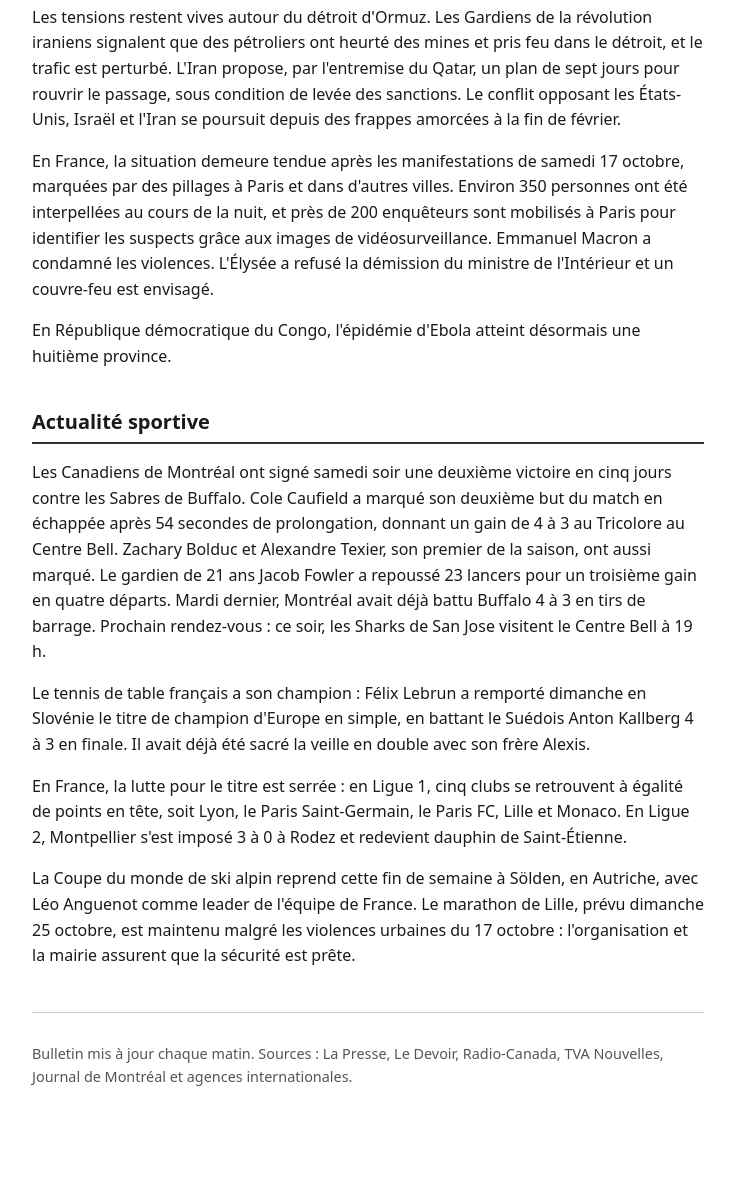
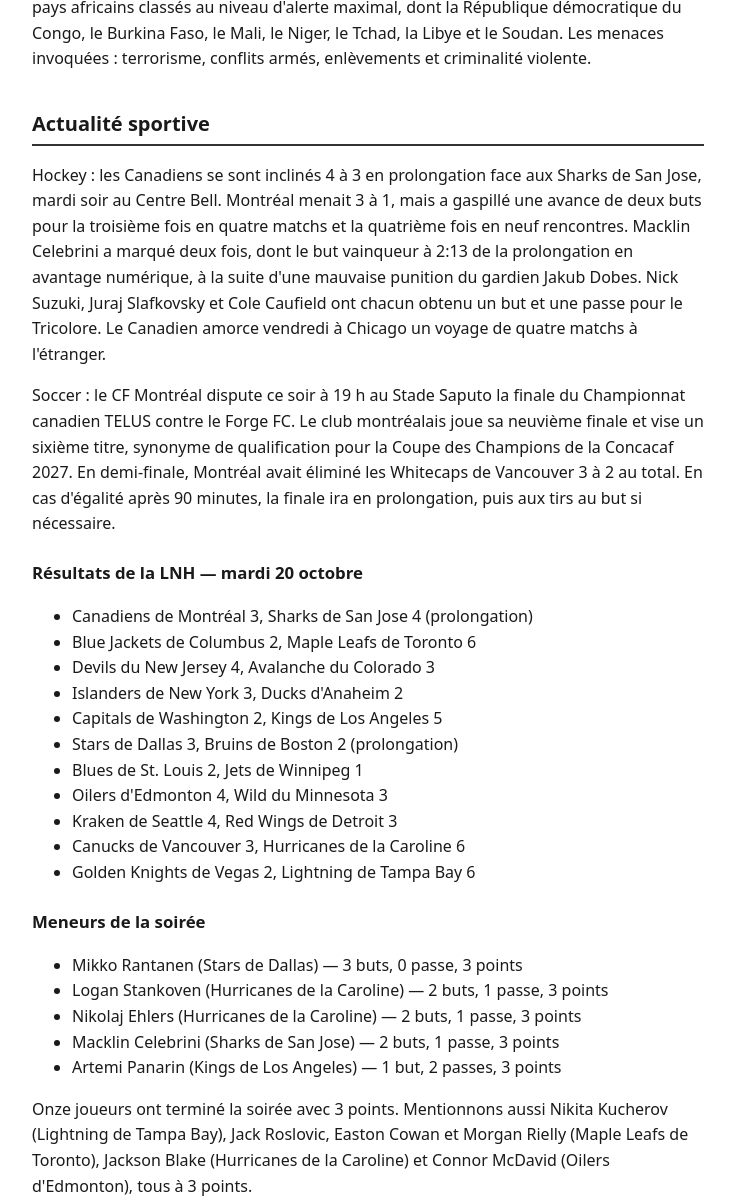
Before and after one commit to josuecoude/bulletin, a plain HTML site: page index.html in a window 1280 px wide. Shown: the part 1133-2335 px from the top of the page, without its empty margins (272-1006 px from the left). Before the commit the page ends 2259 px from the top, so only its background shows below. Drawn offline with Linux system fonts and the light colour scheme.

Commit message:
Bulletin du 21 octobre 2026

```diff
--- a/index.html
+++ b/index.html
@@ -7,6 +7,7 @@
 <style>
 body{font-family:system-ui,-apple-system,"Segoe UI",Roboto,sans-serif;line-height:1.6;max-width:42em;margin:0 auto;padding:1.5em;color:#1a1a1a;background:#fff}
 h1{font-size:1.6em}h2{font-size:1.25em;margin-top:1.8em;border-bottom:2px solid #333;padding-bottom:.2em}
+h3{font-size:1.05em;margin-top:1.4em}
 .date{color:#555}.skip{position:absolute;left:-9999px}.skip:focus{left:0;background:#fff;padding:.5em}
 footer{margin-top:3em;color:#555;font-size:.9em;border-top:1px solid #ccc;padding-top:1em}
 </style>
@@ -15,29 +16,49 @@ footer{margin-top:3em;color:#555;font-size:.9em;border-top:1px solid #ccc;paddin
 <a class="skip" href="#contenu">Aller au bulletin</a>
 <header>
 <h1>Bulletin d'actualité quotidien</h1>
-<p class="date">Édition du 20 octobre 2026</p>
+<p class="date">Édition du 21 octobre 2026</p>
 </header>
 <main id="contenu">
 <section aria-labelledby="t-quebec">
 <h2 id="t-quebec">Actualité du Québec</h2>
-<p>Les habitants de l&#x27;Alberta ont voté hier en faveur du maintien de la province au sein du Canada. Selon CBC News, environ 76 % des votants ont appuyé l&#x27;unité canadienne lors de ce premier référendum consultatif sur l&#x27;indépendance de la province pétrolière. Le premier ministre du Canada, Mark Carney, a salué un choix clair pour l&#x27;unité. Ce résultat arrive deux semaines après la victoire du Parti québécois aux élections provinciales du 5 octobre : Paul St-Pierre Plamondon est devenu le nouveau premier ministre du Québec et a promis un référendum sur l&#x27;avenir de la province au sein du Canada après le départ de Donald Trump de la Maison-Blanche.</p>
-<p>Un incendie majeur a ravagé hier soir un immeuble résidentiel du quartier Saint-Michel, à l&#x27;angle de Crémazie et Saint-Michel, dans l&#x27;est de Montréal. Une alerte générale a été déclenchée et une cinquantaine d&#x27;appartements ont dû être évacués. Une trentaine de familles se retrouvent à la rue. Les pompiers ont mis de longues heures à combattre le brasier, selon TVA Nouvelles, Radio-Canada et Le Devoir.</p>
-<p>Les audiences de l&#x27;enquête publique du Bureau du coroner sur les décès sur les chantiers de construction ont repris hier à Longueuil. Après l&#x27;audition de plus de 175 témoins depuis mars, cette nouvelle étape portera sur des pistes de solution pour renforcer la prévention et la sécurité, comme l&#x27;intégration de critères de santé et de sécurité dans l&#x27;attribution des contrats ou l&#x27;encadrement des téléphones cellulaires sur les chantiers.</p>
-<p>La gare maritime de la traverse Québec-Lévis est fermée depuis hier et jusqu&#x27;au 24 octobre inclusivement, pour des travaux de restauration. Le service est maintenu avec un parcours temporaire pour les piétons et les personnes à mobilité réduite, et les billets s&#x27;achètent à la guérite habituellement réservée aux vélos.</p>
+<p>Jour de passation à Québec : Paul St-Pierre Plamondon présente aujourd'hui les membres de son Conseil des ministres et sera assermenté comme premier ministre du Québec. Le Parti québécois, porté au pouvoir avec 59 sièges le 5 octobre, forme un gouvernement minoritaire. Le nouveau cabinet compterait 23 ministres. La cérémonie se déroule sans la lieutenante-gouverneure Manon Jeannotte, à la demande du premier ministre désigné.</p>
+<p>Le 15 octobre, les 59 députés péquistes ont prêté serment envers le seul peuple du Québec, sans mention de la Couronne. À l'Assemblée nationale, l'opposition officielle sera formée du Parti libéral (40 sièges, chef Charles Milliard), suivi du Parti conservateur du Québec (19 sièges) et de Québec solidaire (9 sièges). Les travaux parlementaires reprennent le 17 novembre.</p>
+<p>Éducation : la Centrale des syndicats du Québec tient aujourd'hui à 11 h 30 une conférence de presse à la Tribune de la presse, en marge de l'événement « En action pour l'éducation » qui rassemble quelque 350 personnes à Québec. La CSQ rappelle au nouveau gouvernement sa promesse de tenir des états généraux en éducation et dévoilera une liste d'appuis de partenaires et de personnalités.</p>
+<p>Halloween : plusieurs villes du Québec ont décidé de devancer la tournée des bonbons au vendredi 30 octobre plutôt qu'au samedi 31, afin que les familles profitent du reste de la fin de semaine. Vérifiez les consignes de votre municipalité.</p>
 </section>
 <section aria-labelledby="t-monde">
 <h2 id="t-monde">Actualité internationale</h2>
-<p>La nuit du 18 au 19 octobre, la Russie a lancé environ 16 missiles balistiques contre des infrastructures énergétiques en Ukraine, notamment à Kyiv. Plus de 10 sites énergétiques ont été touchés et au moins 550 000 foyers ont été privés de courant. Une clinique, une école, une station de métro et des immeubles résidentiels ont aussi été endommagés. En riposte, l&#x27;Ukraine a frappé des terminaux pétroliers près de Saint-Pétersbourg, faisant au moins un mort. Donald Trump a par ailleurs critiqué le président ukrainien Volodymyr Zelensky et suspendu l&#x27;application de nouvelles sanctions contre la Russie votées par le Congrès.</p>
-<p>Les tensions restent vives autour du détroit d&#x27;Ormuz. Les Gardiens de la révolution iraniens signalent que des pétroliers ont heurté des mines et pris feu dans le détroit, et le trafic est perturbé. L&#x27;Iran propose, par l&#x27;entremise du Qatar, un plan de sept jours pour rouvrir le passage, sous condition de levée des sanctions. Le conflit opposant les États-Unis, Israël et l&#x27;Iran se poursuit depuis des frappes amorcées à la fin de février.</p>
-<p>En France, la situation demeure tendue après les manifestations de samedi 17 octobre, marquées par des pillages à Paris et dans d&#x27;autres villes. Environ 350 personnes ont été interpellées au cours de la nuit, et près de 200 enquêteurs sont mobilisés à Paris pour identifier les suspects grâce aux images de vidéosurveillance. Emmanuel Macron a condamné les violences. L&#x27;Élysée a refusé la démission du ministre de l&#x27;Intérieur et un couvre-feu est envisagé.</p>
-<p>En République démocratique du Congo, l&#x27;épidémie d&#x27;Ebola atteint désormais une huitième province.</p>
+<p>Ukraine : à Oslo le 20 octobre, le président Volodymyr Zelensky a salué le rétablissement du partage de renseignements américain, qui permet d'anticiper les tirs de missiles balistiques russes. Les discussions portent aussi sur Starlink et la fourniture d'intercepteurs Patriot. Washington affirme n'avoir jamais délibérément entravé son assistance à Kiev. Ces échanges ne constituent pas un accord de paix.</p>
+<p>Yémen : les autorités provinciales ont annoncé le 20 octobre un bilan porté à 73 morts, 14 disparus et plus de 200 blessés après l'attaque du 19 octobre contre un camp d'entraînement des forces gouvernementales à Shabwa. Ce bilan reste susceptible d'évoluer.</p>
+<p>États-Unis : le département d'État déconseille à ses ressortissants de se rendre dans 11 pays africains classés au niveau d'alerte maximal, dont la République démocratique du Congo, le Burkina Faso, le Mali, le Niger, le Tchad, la Libye et le Soudan. Les menaces invoquées : terrorisme, conflits armés, enlèvements et criminalité violente.</p>
 </section>
 <section aria-labelledby="t-sports">
 <h2 id="t-sports">Actualité sportive</h2>
-<p>Les Canadiens de Montréal ont signé samedi soir une deuxième victoire en cinq jours contre les Sabres de Buffalo. Cole Caufield a marqué son deuxième but du match en échappée après 54 secondes de prolongation, donnant un gain de 4 à 3 au Tricolore au Centre Bell. Zachary Bolduc et Alexandre Texier, son premier de la saison, ont aussi marqué. Le gardien de 21 ans Jacob Fowler a repoussé 23 lancers pour un troisième gain en quatre départs. Mardi dernier, Montréal avait déjà battu Buffalo 4 à 3 en tirs de barrage. Prochain rendez-vous : ce soir, les Sharks de San Jose visitent le Centre Bell à 19 h.</p>
-<p>Le tennis de table français a son champion : Félix Lebrun a remporté dimanche en Slovénie le titre de champion d&#x27;Europe en simple, en battant le Suédois Anton Kallberg 4 à 3 en finale. Il avait déjà été sacré la veille en double avec son frère Alexis.</p>
-<p>En France, la lutte pour le titre est serrée : en Ligue 1, cinq clubs se retrouvent à égalité de points en tête, soit Lyon, le Paris Saint-Germain, le Paris FC, Lille et Monaco. En Ligue 2, Montpellier s&#x27;est imposé 3 à 0 à Rodez et redevient dauphin de Saint-Étienne.</p>
-<p>La Coupe du monde de ski alpin reprend cette fin de semaine à Sölden, en Autriche, avec Léo Anguenot comme leader de l&#x27;équipe de France. Le marathon de Lille, prévu dimanche 25 octobre, est maintenu malgré les violences urbaines du 17 octobre : l&#x27;organisation et la mairie assurent que la sécurité est prête.</p>
+<p>Hockey : les Canadiens se sont inclinés 4 à 3 en prolongation face aux Sharks de San Jose, mardi soir au Centre Bell. Montréal menait 3 à 1, mais a gaspillé une avance de deux buts pour la troisième fois en quatre matchs et la quatrième fois en neuf rencontres. Macklin Celebrini a marqué deux fois, dont le but vainqueur à 2:13 de la prolongation en avantage numérique, à la suite d'une mauvaise punition du gardien Jakub Dobes. Nick Suzuki, Juraj Slafkovsky et Cole Caufield ont chacun obtenu un but et une passe pour le Tricolore. Le Canadien amorce vendredi à Chicago un voyage de quatre matchs à l'étranger.</p>
+<p>Soccer : le CF Montréal dispute ce soir à 19 h au Stade Saputo la finale du Championnat canadien TELUS contre le Forge FC. Le club montréalais joue sa neuvième finale et vise un sixième titre, synonyme de qualification pour la Coupe des Champions de la Concacaf 2027. En demi-finale, Montréal avait éliminé les Whitecaps de Vancouver 3 à 2 au total. En cas d'égalité après 90 minutes, la finale ira en prolongation, puis aux tirs au but si nécessaire.</p>
+<h3>Résultats de la LNH — mardi 20 octobre</h3>
+<ul>
+<li>Canadiens de Montréal 3, Sharks de San Jose 4 (prolongation)</li>
+<li>Blue Jackets de Columbus 2, Maple Leafs de Toronto 6</li>
+<li>Devils du New Jersey 4, Avalanche du Colorado 3</li>
+<li>Islanders de New York 3, Ducks d'Anaheim 2</li>
+<li>Capitals de Washington 2, Kings de Los Angeles 5</li>
+<li>Stars de Dallas 3, Bruins de Boston 2 (prolongation)</li>
+<li>Blues de St. Louis 2, Jets de Winnipeg 1</li>
+<li>Oilers d'Edmonton 4, Wild du Minnesota 3</li>
+<li>Kraken de Seattle 4, Red Wings de Detroit 3</li>
+<li>Canucks de Vancouver 3, Hurricanes de la Caroline 6</li>
+<li>Golden Knights de Vegas 2, Lightning de Tampa Bay 6</li>
+</ul>
+<h3>Meneurs de la soirée</h3>
+<ul>
+<li>Mikko Rantanen (Stars de Dallas) — 3 buts, 0 passe, 3 points</li>
+<li>Logan Stankoven (Hurricanes de la Caroline) — 2 buts, 1 passe, 3 points</li>
+<li>Nikolaj Ehlers (Hurricanes de la Caroline) — 2 buts, 1 passe, 3 points</li>
+<li>Macklin Celebrini (Sharks de San Jose) — 2 buts, 1 passe, 3 points</li>
+<li>Artemi Panarin (Kings de Los Angeles) — 1 but, 2 passes, 3 points</li>
+</ul>
+<p>Onze joueurs ont terminé la soirée avec 3 points. Mentionnons aussi Nikita Kucherov (Lightning de Tampa Bay), Jack Roslovic, Easton Cowan et Morgan Rielly (Maple Leafs de Toronto), Jackson Blake (Hurricanes de la Caroline) et Connor McDavid (Oilers d'Edmonton), tous à 3 points.</p>
 </section>
 </main>
 <footer>
```
